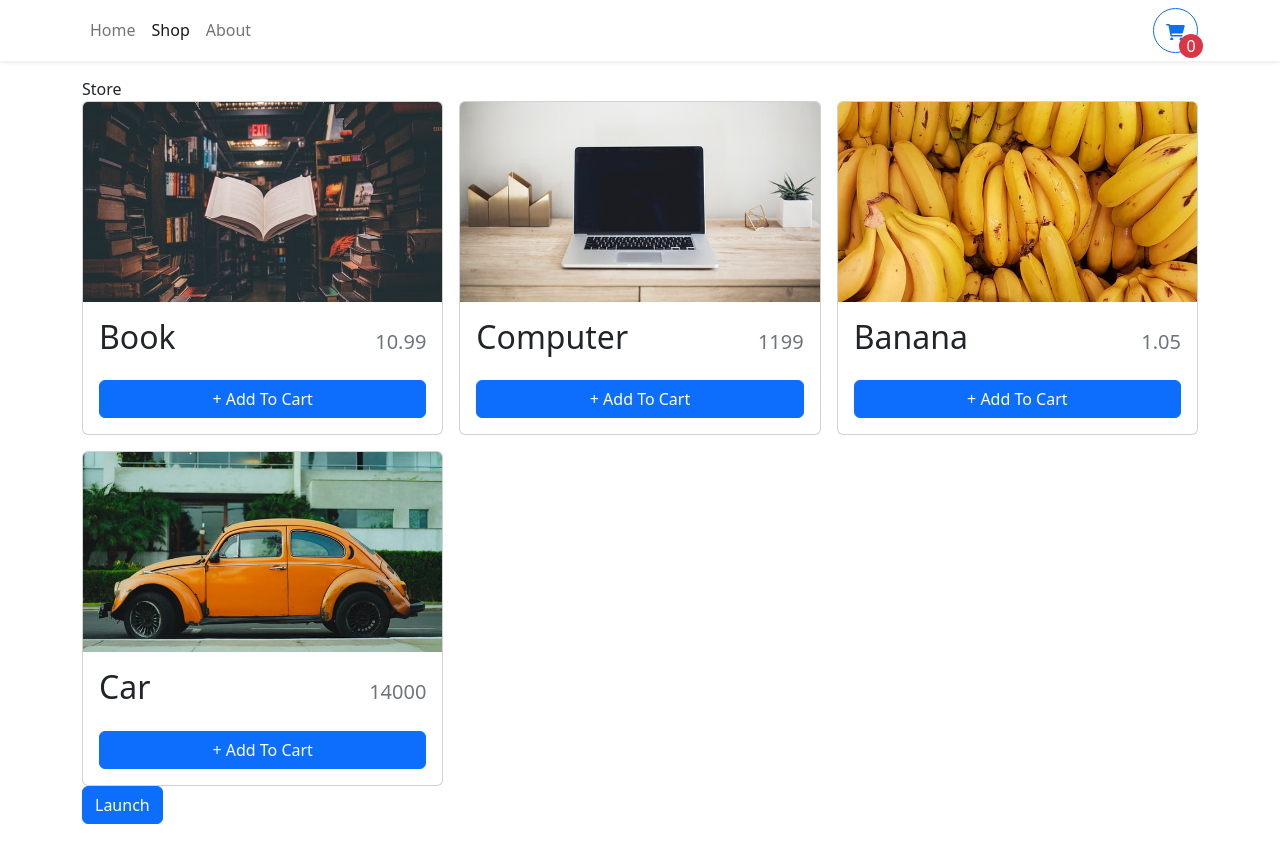
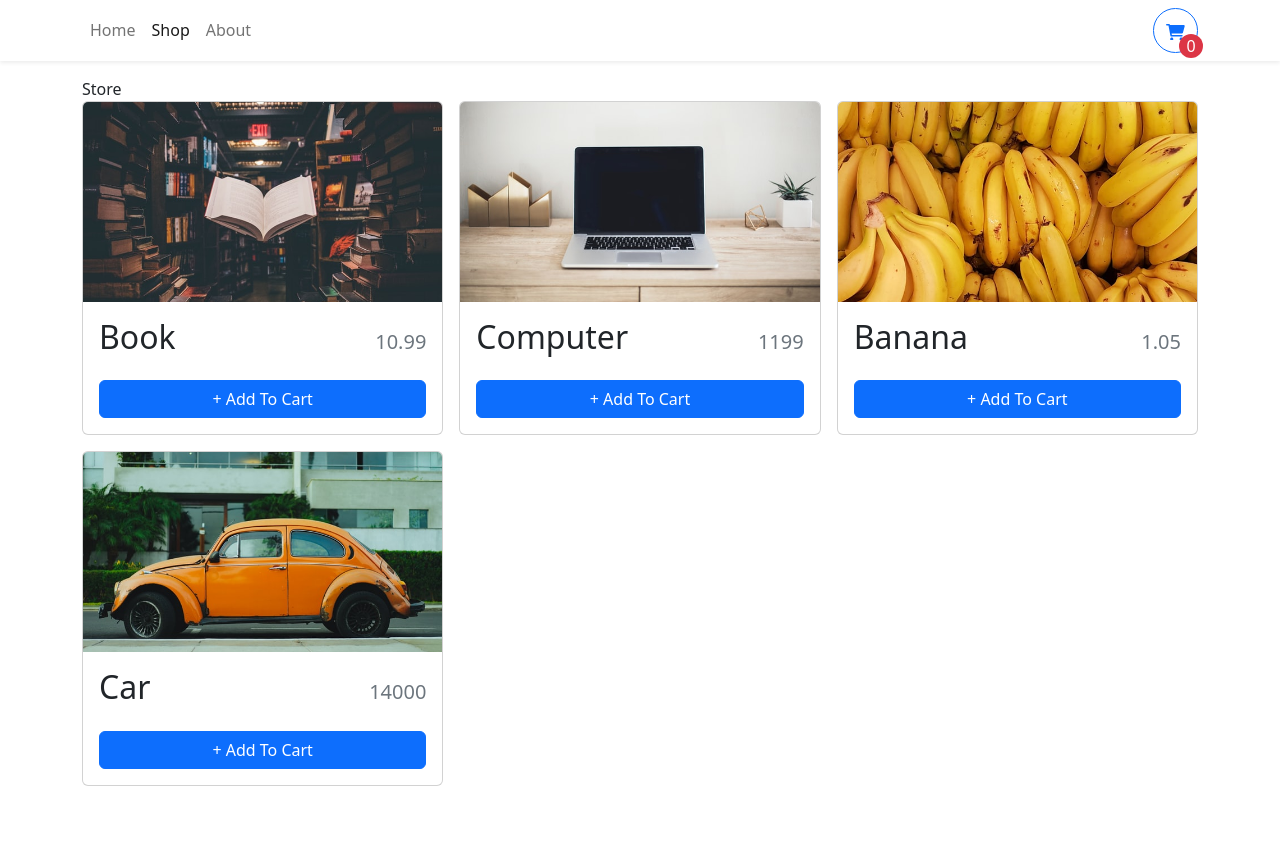
Before and after one commit to geoelectrof/ecommerce, a React (Vite) app: page /shop in a window 1280 px wide. After the commit the page ends 810 px from the top, so only its background shows below. Built offline with nearby package versions, Linux system fonts and the light colour scheme.

Commit message:
Removed shoppingCard component

```diff
--- a/src/components/Navbar.jsx
+++ b/src/components/Navbar.jsx
@@ -1,7 +1,6 @@
 import { useEffect } from "react";
 import { Container, Nav, Navbar as NavbarBs } from "react-bootstrap";
 import { NavLink } from "react-router-dom";
-import ShoppingCart from "./ShoppingCart";
 import Button from "react-bootstrap/Button";
 import Offcanvas from "react-bootstrap/Offcanvas";
 import {
--- a/src/components/ShoppingCart.jsx
+++ /dev/null
@@ -1,31 +0,0 @@
-import Button from "react-bootstrap/Button";
-import Offcanvas from "react-bootstrap/Offcanvas";
-import { openOffCanvas, closeOffCanvas } from "../features/offCanvas/offCanvasSlice";
-import { useDispatch, useSelector } from "react-redux";
-
-const ShoppingCart = () => {
-
-
-  const dispatch = useDispatch()
-  const show = useSelector(state => state.offCanvas.open)
-
-  return (
-    <>
-      <Button variant="primary" onClick={() => dispatch(openOffCanvas())}>
-        Launch
-      </Button>
-
-      <Offcanvas show={show} onHide={() => dispatch(closeOffCanvas())} placement="end">
-        <Offcanvas.Header closeButton>
-          <Offcanvas.Title>Offcanvas</Offcanvas.Title>
-        </Offcanvas.Header>
-        <Offcanvas.Body>
-          Some text as placeholder. In real life you can have the elements you
-          have chosen. Like, text, images, lists, etc.
-        </Offcanvas.Body>
-      </Offcanvas>
-    </>
-  );
-};
-
-export default ShoppingCart;
--- a/src/pages/Shop.jsx
+++ b/src/pages/Shop.jsx
@@ -1,7 +1,6 @@
 import shopItems from "../data/items.json";
 import { Col, Row } from "react-bootstrap";
 import { ShopItem } from "../components/ShopItem";
-import ShoppingCart from "../components/ShoppingCart";
 
 const Shop = () => {
   return (
@@ -14,7 +13,6 @@ const Shop = () => {
           </Col>
         ))}
       </Row>
-      <ShoppingCart />
     </>
   );
 };
```
